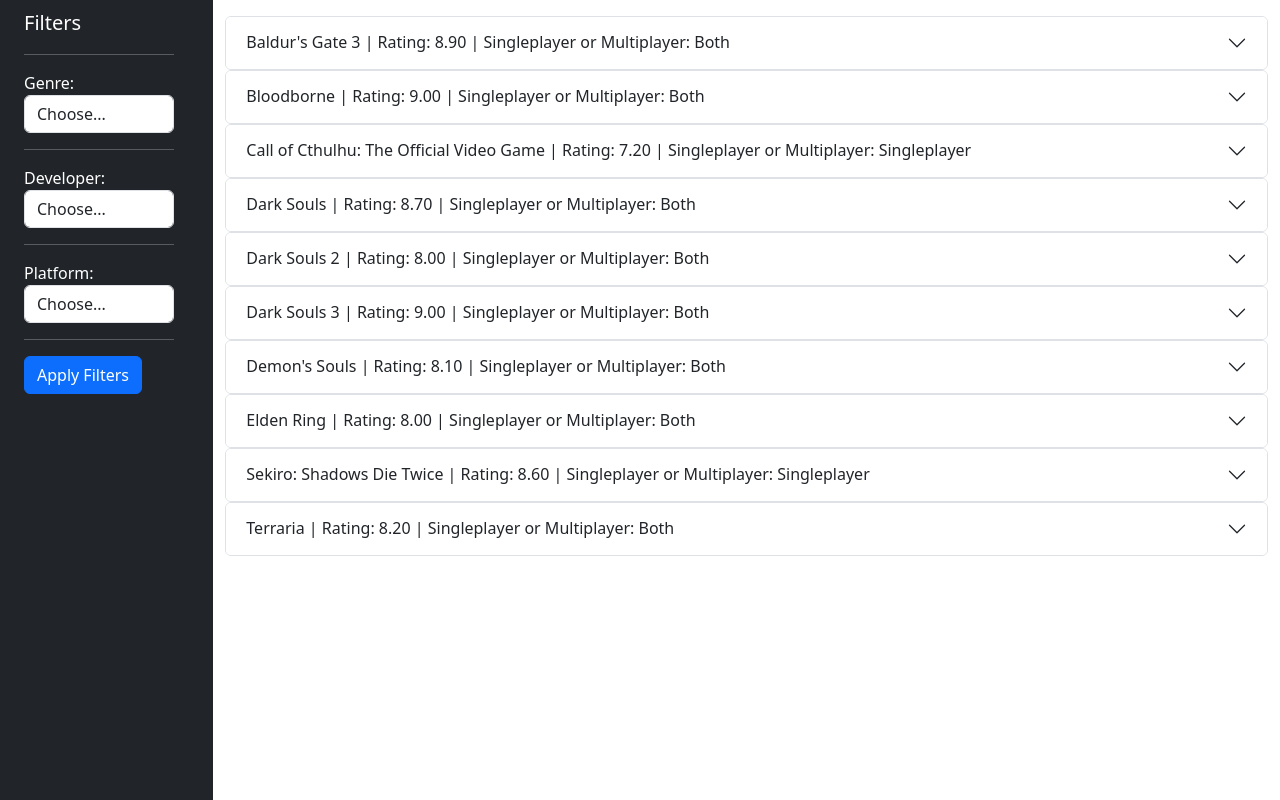
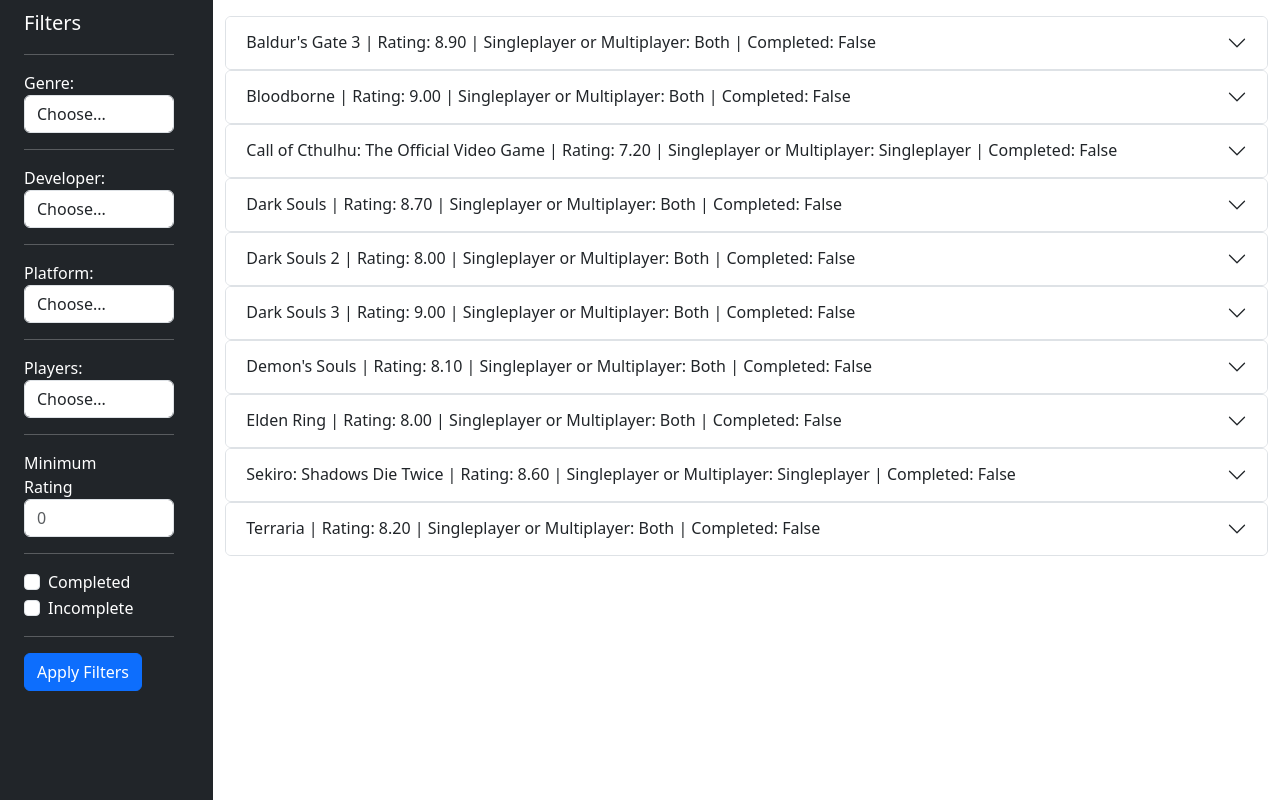
Before and after one commit to Clovotc/Gaming-Compendium, a Django app: page / in a window 1280 px wide. Shown: the part 58-858 px from the top of the page. Run offline with Django 5.2, Linux system fonts and the light colour scheme; data comes from the database, SQL or seed files in the repository.

Commit message:
Added 3 more filters.

```diff
--- a/gaming_compendium/game_library/templates/game_library/index.html
+++ b/gaming_compendium/game_library/templates/game_library/index.html
@@ -42,6 +42,34 @@
                             </select>
                         </div>
                         <hr/>
+                        <div class="form-group col-md-4">
+                            <label for="players">Players:</label>
+                            <select id="players" class="form-control" name="players" style="width: 150px;">
+                              <option selected>Choose...</option>
+                              <option value="Singleplayer">Singleplayer</option>
+                              <option value="Multiplayer">Multiplayer</option>
+                              <option value="Both">Both</option>
+                            </select>
+                        </div>
+                        <hr/>
+                        <div class="form-group col-md-2 col-lg-2">
+                            <label for="view_rating_min">Minimum Rating</label>
+                            <input type="decimal" min=0 class="form-control" id="view_rating_min" placeholder="0" name="min_rating" style="width: 150px;">
+                        </div>
+                        <hr/>
+                        <div class="form-group">
+                            <div class="form-check">
+                              <input class="form-check-input" type="checkbox" id="completed" name="completed">
+                              <label class="form-check-label" for="completed">Completed</label>
+                            </div>
+                          </div>
+                          <div class="form-group">
+                            <div class="form-check">
+                              <input class="form-check-input" type="checkbox" id="incomplete" name="incomplete">
+                              <label class="form-check-label" for="incomplete">Incomplete</label>
+                            </div>
+                          </div>
+                        <hr/>
                         <button type="submit" class="btn btn-primary">Apply Filters</button>
                     </form>
                 </ul>
@@ -54,7 +82,7 @@
                 <div class="accordion-item">
                     <h2 class="accordion-header">
                         <button class="accordion-button collapsed" type="button" data-bs-toggle="collapse" data-bs-target="#panelsStayOpen-collapse{{ forloop.counter }}" aria-expanded="true" aria-controls="panelsStayOpen-collapse{{ forloop.counter }}">
-                        {{game.title}} | Rating: {{game.rating}} | Singleplayer or Multiplayer: {{game.player}}
+                        {{game.title}} | Rating: {{game.rating}} | Singleplayer or Multiplayer: {{game.player}} | Completed: {{game.is_complete}}
                         </button>
                     </h2>
                     <div id="panelsStayOpen-collapse{{ forloop.counter }}" class="accordion-collapse collapse">
--- a/gaming_compendium/game_library/views.py
+++ b/gaming_compendium/game_library/views.py
@@ -1,5 +1,6 @@
 from django.shortcuts import render
 from game_library.models import Game, Genre, Developer, Platform
+from django.db.models import F
 
 # Create your views here.
 
@@ -17,6 +18,10 @@
     selected_genre = request.GET.get("genre")
     selected_developer = request.GET.get("developer")
     selected_platform = request.GET.get("platform")
+    selected_player = request.GET.get("players")
+    minimum_rating = request.GET.get("min_rating")
+    completed = request.GET.get("completed")
+    incomplete = request.GET.get("incomplete")
 
     if  is_valid_query_param(title_contains_search):
         game_list = game_list.filter(title__icontains = title_contains_search)
@@ -30,6 +35,18 @@
     if is_valid_query_param(selected_platform) and selected_platform != 'Choose...':
         game_list = game_list.filter(platform__name = selected_platform)
 
+    if is_valid_query_param(selected_player) and selected_player != 'Choose...':
+        game_list = game_list.filter(player__iexact = selected_player)
+
+    if is_valid_query_param(minimum_rating):
+        game_list = game_list.filter(rating__gte = minimum_rating)
+
+    if completed == 'on':
+        game_list = game_list.filter(is_complete = True)
+
+    elif incomplete == 'on':
+        game_list = game_list.filter(is_complete = False)
+
     context = {"game_list": game_list,
                "genre_list": genre_list,
                "developer_list": developer_list,
```
